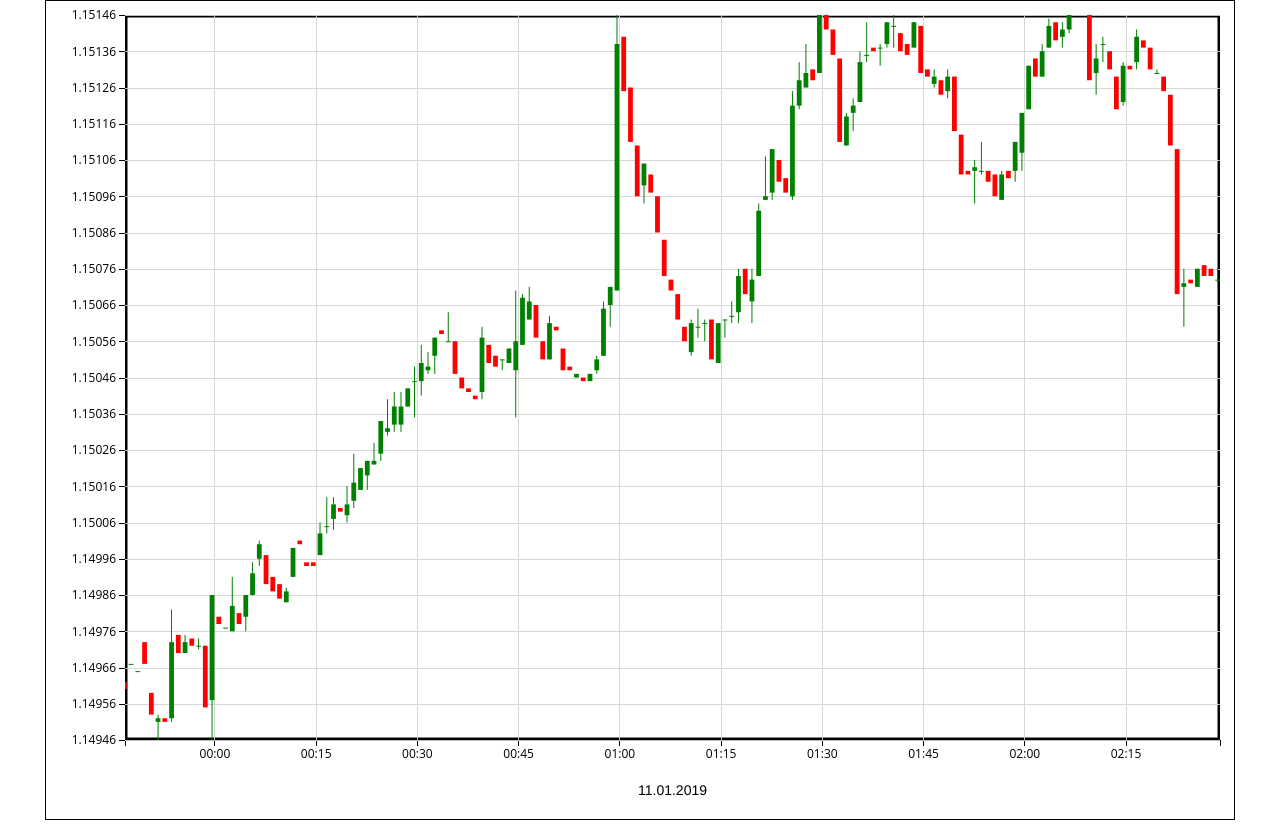
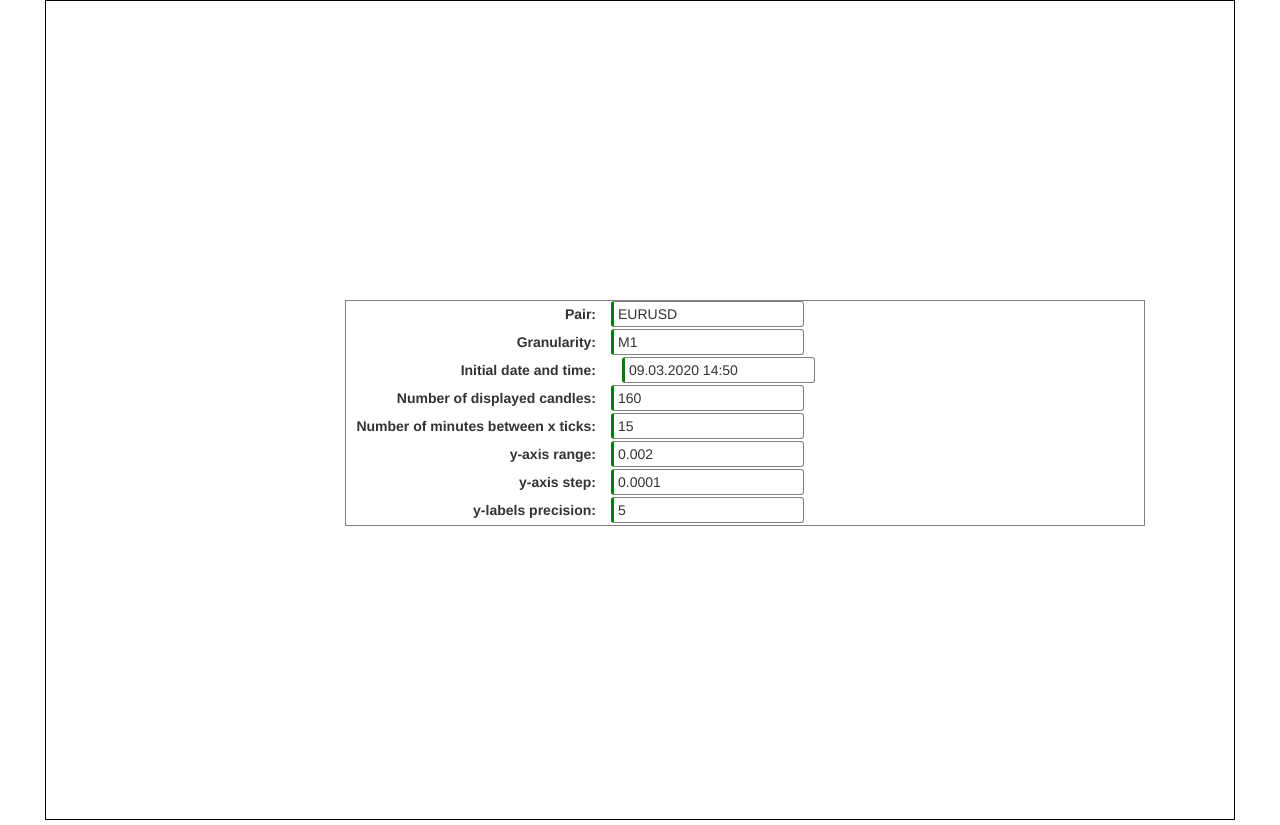
Before and after one commit to uelel/createPatterns, a Flask app: page / in a window 1280 px wide. Run offline with Flask 2, Linux system fonts and the light colour scheme; some libraries are stand-ins or nearby versions; some web fonts are replaced.

Commit message:
Started creating initial input form

```diff
--- a/static/css/stylesheet.css
+++ b/static/css/stylesheet.css
@@ -3,6 +3,35 @@ body {
   font-family: 'Open Sans', sans-serif;
   font-size: 14px;
   fill: black;
+  position: relative;
+}
+
+label {
+  	margin-right:15px;
+	text-align: right;
+	display: inline-block;
+	width: 250px;
+}
+
+input {
+  border: 1px solid grey;
+  border-left-width: 3px;
+  border-left-color: green;
+  border-radius: 3px;
+  padding: 2px 4px;
+  text-align: left;
+  display: inline-block;
+  text-align: left;
+}
+
+input.dt {
+	background: url(static/comment-author.gif) no-repeat scroll 7px 7px;
+	padding-left:30px;
+}
+
+.initForm {
+  text-align: left;
+  border: 1px solid grey;
 }
 
 #outerFrame {
--- a/static/js/initiate.js
+++ b/static/js/initiate.js
@@ -7,3 +7,73 @@ var svg = d3.select("#container").attr("width", width)
 svg.append("rect").attr("id", "outerFrame")
                   .attr("width", width)
                   .attr("height", height);
+
+var initObject = svg.append("foreignObject").attr("x", "300")
+											.attr("y", "300")
+											.attr("width", "800")
+											.attr("height", "500");
+
+var initForm = initObject.append("xhtml:div").attr("class", "initForm");
+
+var pair = initForm.append("xhtml:div");
+pair.append("xhtml:label").text("Pair:")
+						  .attr("for", "pair");
+pair.append("xhtml:input").attr("type", "text")
+								 .attr("value", "EURUSD")
+								 .attr("name", "pair");
+
+var gran = initForm.append("xhtml:div");
+gran.append("xhtml:label").text("Granularity:")
+						  .attr("for", "gran");
+gran.append("xhtml:input").attr("type", "text")
+								 .attr("value", "M1")
+								 .attr("name", "gran");
+
+var initDt = initForm.append("xhtml:div").style("position", "relative");
+initDt.append("xhtml:label").text("Initial date and time:")
+							.attr("for", "initDt");
+var initDtInput = initDt.append("xhtml:div")
+											.style("display", "inline");
+initDtInput.append("xhtml:span").attr("class", "inputIcon").append("xhtml:span").attr("class", "glyphicon glyphicon-calendar");
+initDtInput.append("xhtml:input").attr("type", "text")
+							     .attr("name", "initDt")
+								 .attr("id", "dateTimePicker");
+
+var noCandles = initForm.append("xhtml:div");
+noCandles.append("xhtml:label").text("Number of displayed candles:")
+								 .attr("for", "noCandles");
+noCandles.append("xhtml:input").attr("type", "text")
+								 .attr("value", "160")
+								 .attr("name", "noCandles");
+
+var xStep = initForm.append("xhtml:div");
+xStep.append("xhtml:label").text("Number of minutes between x ticks:")
+							.attr("for", "xStep");
+xStep.append("xhtml:input").attr("type", "text")
+								 .attr("value", "15")
+								 .attr("name", "xStep");
+
+var yRange = initForm.append("xhtml:div");
+yRange.append("xhtml:label").text("y-axis range:")
+							.attr("for", "yRange");
+yRange.append("xhtml:input").attr("type", "text")
+								 .attr("value", "0.002")
+								 .attr("name", "yRange");
+
+var yStep = initForm.append("xhtml:div");
+yStep.append("xhtml:label").text("y-axis step:")
+							.attr("for", "yStep");
+yStep.append("xhtml:input").attr("type", "text")
+								 .attr("value", "0.0001")
+								 .attr("name", "yStep");
+
+var yPrec = initForm.append("xhtml:div");
+yPrec.append("xhtml:label").text("y-labels precision:")
+							.attr("for", "yPrec");
+yPrec.append("xhtml:input").attr("type", "text")
+								 .attr("value", "5")
+								 .attr("name", "yPrec");
+
+
+
+$('#dateTimePicker').datetimepicker({format: 'DD.MM.YYYY HH:mm', defaultDate: new Date()});
--- a/templates/index.html
+++ b/templates/index.html
@@ -11,6 +11,7 @@
 <link rel="stylesheet" href="/static/css/stylesheet.css">
 <link rel="stylesheet" href="/static/css/bootstrap.css">
 <link rel="stylesheet" href="/static/css/bootstrap-datetimepicker.css">
+<link rel="stylesheet" href="//netdna.bootstrapcdn.com/bootstrap/3.0.0/css/bootstrap-glyphicons.css">
 
 <body>
 
@@ -24,7 +25,7 @@
     <script type="text/javascript" src="/static/js/jquery.js"></script>
     <script type="text/javascript" src="/static/js/bootstrap.js"></script>
     <script type="text/javascript" src="/static/js/bootstrap-datetimepicker.min.js"></script>
-    <script type="text/javascript" src="/static/js/candlestick.js"></script>
+    <script type="text/javascript" src="/static/js/initiate.js"></script>
 
 </body>
 </html>
```
